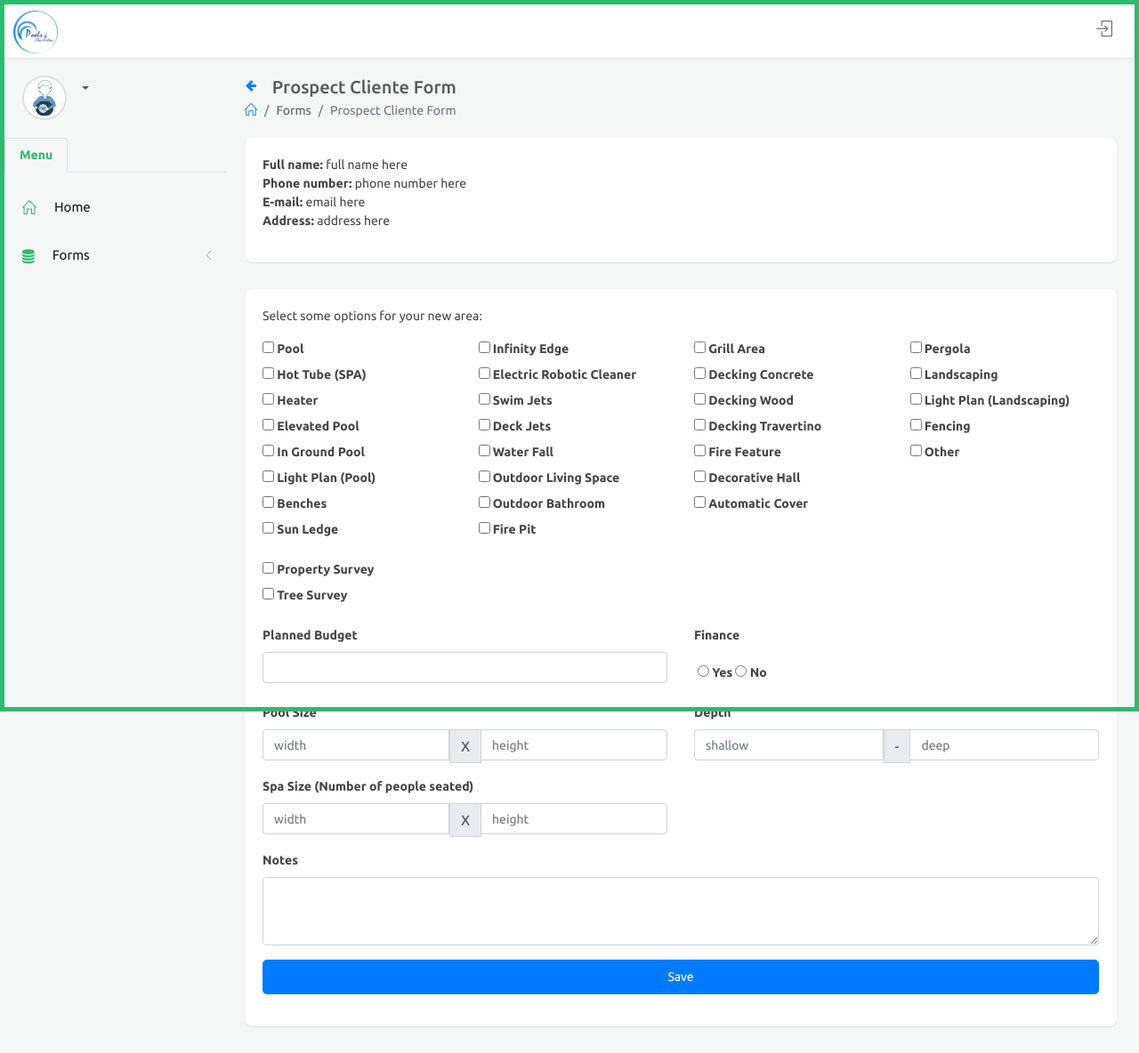
After one commit to fpvalter/crm_pool, a Symfony app: template templates/client/index.html.twig in a window 1280 px wide. The commit adds this page. Shown: the whole page at 89% size. Run offline with Twig, Linux system fonts and the light colour scheme; the template is opened without the code that fills it, so the values that code supplies are empty; some libraries are stand-ins or nearby versions.

Commit message:
Added client form

```diff
--- a/src/Controller/CRMController.php
+++ b/src/Controller/CRMController.php
@@ -28,6 +28,6 @@ class CRMController extends BaseController
      */
     public function prospectClient(): Response
     {
-        return $this->render('index.html.twig');
+        return $this->render('client/index.html.twig');
     }
 }
--- a/templates/base.html.twig
+++ b/templates/base.html.twig
@@ -34,6 +34,14 @@
                 }
                 .notification-dot {
                     background-color: #AAA !important;
+                }
+
+                .navbar-brand {
+                    padding-top: 0.3125rem !important;
+                    padding-bottom: 0.3125rem !important;
+                }
+                .navbar-fixed-top .navbar-brand img {
+                    width: 50px;
                 }
             </style>
 
--- /dev/null
+++ b/templates/client/_form.html.twig
@@ -0,0 +1,201 @@
+{#{ form_start(form) }#}
+<form name="form_client" method="post">
+    <div class="panel panel-default">
+        <div class="panel-body">
+
+            <div class="row">
+                <div class="col-lg-12">
+                    Select some options for your new area:
+                </div>
+            </div>
+
+            <div class="row pt-3">
+                <div class="col-lg-3">
+                    <div class="form-group">
+                        <input type="checkbox" id="pool" name="form_client[options]" value="pool">
+                        <label for="pool">Pool</label><br>
+
+                        <input type="checkbox" id="hottube" name="form_client[options]" value="hottube">
+                        <label for="hottube">Hot Tube (SPA)</label><br>
+
+                        <input type="checkbox" id="heater" name="form_client[options]" value="heater">
+                        <label for="heater">Heater</label><br>
+
+                        <input type="checkbox" id="elevated_pool" name="form_client[options]" value="elevated_pool">
+                        <label for="elevated_pool">Elevated Pool</label><br>
+
+                        <input type="checkbox" id="in_ground_pool" name="form_client[options]" value="in_ground_pool">
+                        <label for="in_ground_pool">In Ground Pool</label><br>
+
+                        <input type="checkbox" id="light_plan_pool" name="form_client[options]" value="light_plan_pool">
+                        <label for="light_plan_pool">Light Plan (Pool)</label><br>
+
+                        <input type="checkbox" id="benches" name="form_client[options]" value="benches">
+                        <label for="benches">Benches</label><br>
+
+                        <input type="checkbox" id="sun_ledge" name="form_client[options]" value="sun_ledge">
+                        <label for="sun_ledge">Sun Ledge</label><br>
+                    </div>
+                </div>
+
+                <div class="col-lg-3">
+                    <div class="form-group">
+                        <input type="checkbox" id="infinity_edge" name="form_client[options]" value="infinity_edge">
+                        <label for="infinity_edge">Infinity Edge</label><br>
+
+                        <input type="checkbox" id="electric_robotic_cleaner" name="form_client[options]" value="electric_robotic_cleaner">
+                        <label for="electric_robotic_cleaner">Electric Robotic Cleaner</label><br>
+
+                        <input type="checkbox" id="swim_jets" name="form_client[options]" value="swim_jets">
+                        <label for="swim_jets">Swim Jets</label><br>
+
+                        <input type="checkbox" id="deck_jets" name="form_client[options]" value="deck_jets">
+                        <label for="deck_jets">Deck Jets</label><br>
+
+                        <input type="checkbox" id="water_fall" name="form_client[options]" value="water_fall">
+                        <label for="water_fall">Water Fall</label><br>
+
+                        <input type="checkbox" id="outdoor_living_space" name="form_client[options]" value="outdoor_living_space">
+                        <label for="outdoor_living_space">Outdoor Living Space</label><br>
+
+                        <input type="checkbox" id="outdoor_bathroom" name="form_client[options]" value="outdoor_bathroom">
+                        <label for="outdoor_bathroom">Outdoor Bathroom</label><br>
+
+                        <input type="checkbox" id="fire_pit" name="form_client[options]" value="fire_pit">
+                        <label for="fire_pit">Fire Pit</label><br>
+                    </div>
+                </div>
+
+                <div class="col-lg-3">
+                    <div class="form-group">
+                        <input type="checkbox" id="grill_area" name="form_client[options]" value="grill_area">
+                        <label for="grill_area">Grill Area</label><br>
+
+                        <input type="checkbox" id="decking_concrete" name="form_client[options]" value="decking_concrete">
+                        <label for="decking_concrete">Decking Concrete</label><br>
+
+                        <input type="checkbox" id="decking_wood" name="form_client[options]" value="decking_wood">
+                        <label for="decking_wood">Decking Wood</label><br>
+
+                        <input type="checkbox" id="decking_travertino" name="form_client[options]" value="decking_travertino">
+                        <label for="decking_travertino">Decking Travertino</label><br>
+
+                        <input type="checkbox" id="fire_feature" name="form_client[options]" value="fire_feature">
+                        <label for="fire_feature">Fire Feature</label><br>
+
+                        <input type="checkbox" id="decorative_hall" name="form_client[options]" value="decorative_hall">
+                        <label for="decorative_hall">Decorative Hall</label><br>
+
+                        <input type="checkbox" id="automatic_cover" name="form_client[options]" value="automatic_cover">
+                        <label for="automatic_cover">Automatic Cover</label><br>
+                    </div>
+                </div>
+
+                <div class="col-lg-3">
+                    <div class="form-group">
+                        <input type="checkbox" id="pergola" name="form_client[options]" value="pergola">
+                        <label for="pergola">Pergola</label><br>
+
+                        <input type="checkbox" id="landscaping" name="form_client[options]" value="landscaping">
+                        <label for="landscaping">Landscaping</label><br>
+
+                        <input type="checkbox" id="light_plan_landscaping" name="form_client[options]" value="light_plan_landscaping">
+                        <label for="light_plan_landscaping">Light Plan (Landscaping)</label><br>
+
+                        <input type="checkbox" id="fencing" name="form_client[options]" value="fencing">
+                        <label for="fencing">Fencing</label><br>
+
+                        <input type="checkbox" id="other" name="form_client[options]" value="other">
+                        <label for="other">Other</label><br>
+                    </div>
+                </div>
+            </div>
+
+
+
+            <div class="row">
+                <div class="col-lg-12">
+                    <div class="form-group">
+                        <input type="checkbox" id="property_survey" name="form_client[survey]" value="property_survey">
+                        <label for="property_survey">Property Survey</label><br>
+
+                        <input type="checkbox" id="tree_survey" name="form_client[survey]" value="tree_survey">
+                        <label for="tree_survey">Tree Survey</label><br>
+                    </div>
+                </div>
+            </div>
+
+            <div class="row">
+                <div class="col-lg-6">
+                    <div class="form-group">
+                        <label for="budget">Planned Budget</label>
+                        <input type="text" id="budget" name="form_client[budget]" maxlength="255" class="form-control">
+                    </div>
+                </div>
+                <div class="col-lg-6">
+                    <div class="form-group">
+                        <strong>Finance</strong><br><br>
+                        <input type="radio" id="finance_yes" name="form_client[finance]" value="finance_yes" class="ml-1">
+                        <label for="finance_yes">Yes</label>
+
+                        <input type="radio" id="finance_no" name="form_client[finance]" value="finance_no">
+                        <label for="finance_no">No</label><br>
+                    </div>
+                </div>
+            </div>
+
+            <div class="row">
+                <div class="col-lg-6">
+                    <div class="form-group">
+                        <label for="pool_width">Pool Size</label>
+                        <div class="input-group">
+                            <input type="text" id="pool_width" name="form_client[pool_width]" maxlength="255" class="form-control" placeholder="width">
+                            <div class="input-group-prepend">
+                                <span class="input-group-text" id="basic-addon1">X</span>
+                            </div>
+                            <input type="text" id="pool_height" name="form_client[pool_height]" maxlength="255" class="form-control" placeholder="height">
+                        </div>
+                    </div>
+                </div>
+
+                <div class="col-lg-6">
+                    <div class="form-group">
+                        <label for="pool_width">Depth</label>
+                        <div class="input-group">
+                            <input type="text" id="pool_width" name="form_client[pool_width]" maxlength="255" class="form-control" placeholder="shallow">
+                            <div class="input-group-prepend">
+                                <span class="input-group-text" id="basic-addon1">-</span>
+                            </div>
+                            <input type="text" id="pool_height" name="form_client[pool_height]" maxlength="255" class="form-control" placeholder="deep">
+                        </div>
+                    </div>
+                </div>
+            </div>
+
+            <div class="row">
+                <div class="col-lg-6">
+                    <div class="form-group">
+                        <label for="spa_sit_width">Spa Size (Number of people seated)</label>
+                        <div class="input-group">
+                            <input type="text" id="spa_sit_width" name="form_client[spa_sit_width]" maxlength="255" class="form-control" placeholder="width">
+                            <div class="input-group-prepend">
+                                <span class="input-group-text" id="basic-addon1">X</span>
+                            </div>
+                            <input type="text" id="spa_sit_height" name="form_client[spa_sit_height]" maxlength="255" class="form-control" placeholder="height">
+                        </div>
+                    </div>
+                </div>
+            </div>
+            <div class="row">
+                <div class="col-lg-12">
+                    <div class="form-group">
+                        <label for="notes">Notes</label>
+                        <textarea rows="3" id="notes" name="form_client[notes]" maxlength="255" class="form-control"></textarea>
+                    </div>
+                </div>
+            </div>
+        </div>
+    </div>
+
+    <p><button class="btn btn-lg btn-block btn-primary">Save</button></p>
+{#{ form_end(form) }#}
--- /dev/null
+++ b/templates/client/index.html.twig
@@ -0,0 +1,100 @@
+{% extends 'base.html.twig' %}
+
+{% block title %} Prospect Cliente Form{% endblock %}
+
+{% block stylesheets %}
+
+    {{ parent() }}
+
+{% endblock %}
+
+{% block body_header %}
+
+    <div class="row">
+        <div class="col-lg-6 col-md-8 col-sm-12">
+            <h2><a href="javascript:void(0);" class="btn btn-xs btn-link btn-toggle-fullwidth"><i class="fa fa-arrow-left"></i></a> Prospect Cliente Form</h2>
+            <ul class="breadcrumb">
+                <li class="breadcrumb-item"><a href="{{ path('crm_index') }}"><i class="icon-home"></i></a></li>
+                <li class="breadcrumb-item">Forms</li>
+                <li class="breadcrumb-item active">Prospect Cliente Form</li>
+            </ul>
+        </div>
+    </div>
+
+{% endblock %}
+
+{% block body %}
+
+    <div class="row clearfix">
+
+        <div class="col-lg-12">
+            <div class="card">
+                <div class="body">
+                    <p>
+                        <b>Full name: </b>  full name here</br>
+                        <b>Phone number: </b>  phone number here</br>
+                        <b>E-mail: </b>  email here</br>
+                        <b>Address: </b>  address here</br>
+                    </p>
+                    <!--
+                    <div class="row">
+                        <div class="col-lg-4">
+                            <div class="form-group">
+                                <label>Full name</label>
+                                <input type="text" class="form-control" readonly="readonly">
+                            </div>
+                        </div>
+                        <div class="col-lg-4">
+                            <div class="form-group">
+                                <label>Phone number</label>
+                                <input type="text" class="form-control" readonly="readonly">
+                            </div>
+                        </div>
+                    </div>
+                    <div class="row">
+                        <div class="col-lg-4">
+                            <div class="form-group">
+                                <label>E-mail</label>
+                                <input type="text" class="form-control" readonly="readonly">
+                            </div>
+                        </div>
+                        <div class="col-lg-4">
+                            <div class="form-group">
+                                <label>Address</label>
+                                <input type="text" class="form-control" readonly="readonly">
+                            </div>
+                        </div>
+                    </div>
+                    -->
+                </div>
+            </div>
+        </div>
+
+        <div class="col-lg-12">
+            <div class="card">
+                <div class="body">
+                    {{ include('client/_form.html.twig') }}
+                </div>
+            </div>
+        </div>
+    </div>
+
+
+{% endblock %}
+
+
+{% block javascripts %}
+
+    {{ parent() }}
+
+    <script>
+
+    $(document).ready(function(){
+
+
+
+    });
+
+    </script>
+
+{% endblock %}
```
Also changed, not shown: public/images/logo.png.
